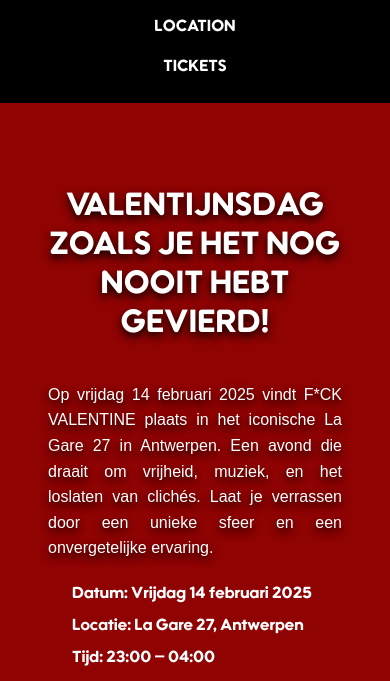
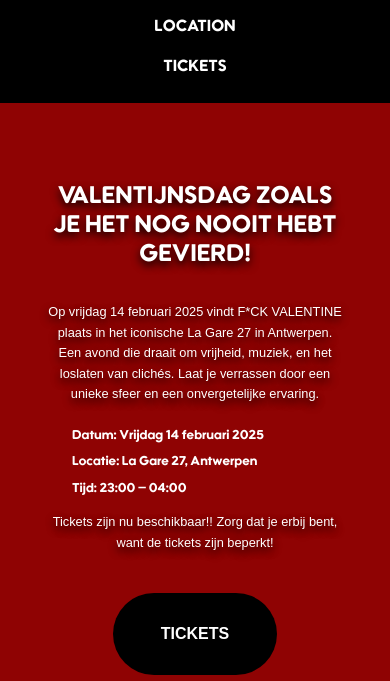
Before and after one commit to ED-ISA-243/fckvalentine, a plain HTML site: page ticket_sale.html in a window 390 px wide. Shown: the part 161-842 px from the top of the page. Drawn offline with Linux system fonts and the light colour scheme.

Commit message:
changing sponsors, fixing ticket_sale page and updated "laatste update"

```diff
--- a/ticket_sale.css
+++ b/ticket_sale.css
@@ -22,18 +22,20 @@ body {
     font-family: 'Arial', sans-serif;
 }
 
-
 .main_text h1 {
     font-family: "Utendo-Bold";
+    font-size: 2.5rem;
 }
 
 .main_text p {
     padding: 0 25rem 0 25rem;
-
+    font-size: 1rem;
+    line-height: 1.6;
 }
 
 .main_text ul li {
     font-family: 'Utendo-Bold';
+    font-size: 1rem;
 }
 
 .main_text a {
@@ -225,6 +227,25 @@ section:nth-of-type(2) {
     padding-top: 20vh;
 }
 
+@media (max-width: 1024px) {
+    .main_text h1 {
+        font-size: 2rem;
+    }
+
+    .main_text p {
+        padding: 0 5%;
+        font-size: 0.9rem;
+    }
+
+    .main_text ul li {
+        font-size: 0.9rem;
+    }
+
+    .ticket-button {
+        font-size: 1.5rem;
+    }
+}
+
 @media (max-width: 768px) {
     .header_flexcontainer {
         flex-direction: column;
@@ -239,9 +260,13 @@ section:nth-of-type(2) {
         max-width: 8rem;
     }
 
+    .main_text h1 {
+        font-size: 1.8rem;
+    }
+
     .main_text p {
-        padding: 0 1rem;
-        text-align: justify;
+        padding: 0 2%;
+        font-size: 0.9rem;
         line-height: 1.6;
         margin-bottom: 1.5rem;
     }
@@ -250,5 +275,29 @@ section:nth-of-type(2) {
         text-align: left;
         margin-bottom: 0.8rem;
         margin-left: 0;
+        font-size: 0.9rem;
+    }
+
+    .ticket-button {
+        font-size: 1.2rem;
     }
 }
+
+@media (max-width: 480px) {
+    .main_text h1 {
+        font-size: 1.5rem;
+    }
+
+    .main_text p {
+        padding: 0 1rem;
+        font-size: 0.8rem;
+    }
+
+    .main_text ul li {
+        font-size: 0.8rem;
+    }
+
+    .ticket-button {
+        font-size: 1rem;
+    }
+}
```
Also changed, not shown: index.html (+13 -3 lines), privacybeleid.html (+1 -1 lines), CM-logo.png (added), KAMAX.jpeg, shirtfactory.png (added), winkelvolwinkels.jpg (added).
